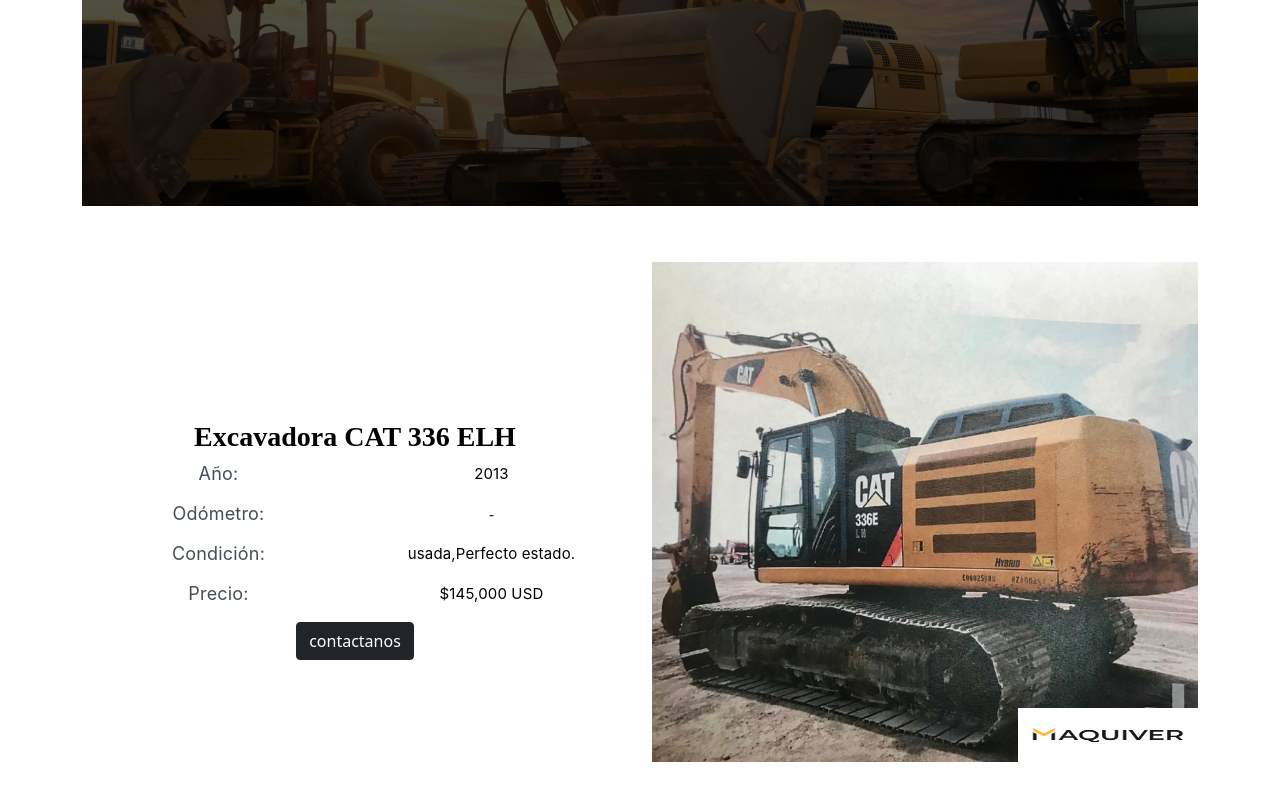
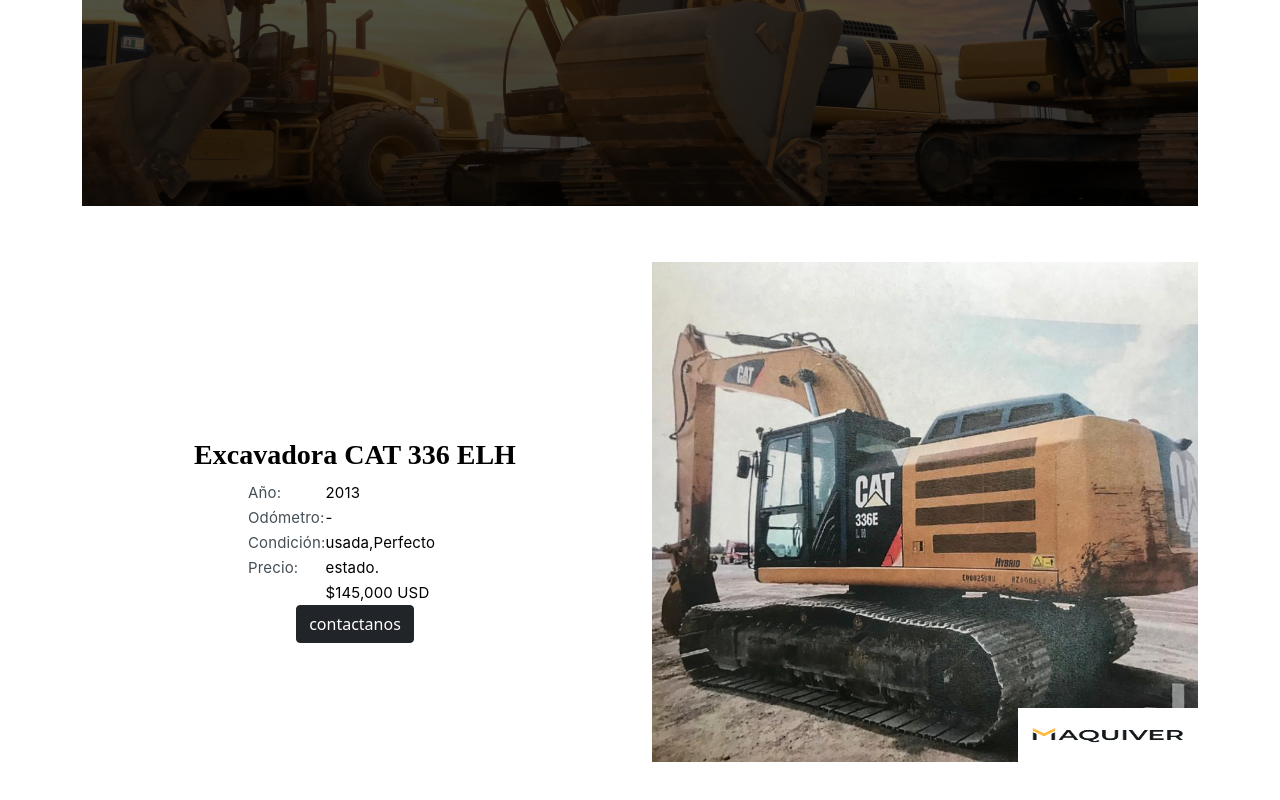
Before and after one commit to Faure1/nose, a Next.js app in the folder next-bootstrap/: page / in a window 1280 px wide. Shown: the part 2291-3091 px from the top of the page. Built offline with nearby package versions, Linux system fonts and the light colour scheme.

Commit message:
ultima antes que se unan los otros culiados

```diff
--- a/next-bootstrap/components/components/Body.js
+++ b/next-bootstrap/components/components/Body.js
@@ -128,26 +128,40 @@
 
 
             <Container className="margin-bottom-56px">
-                <Row>
-                    <div className=" d-flex col-12 order-1 order-lg-0 col-lg-6 medio-altura2 mediohero">
-                        <div className='col-12'>
+                <Row className=''>
+                    <div className=" d-flex col-12 order-1 order-lg-0 col-lg-6 mediohero-info">
+                        <div className='col-12 '>
                             <div>
                             <h1 className='titulos-venta'>Excavadora CAT 336 ELH</h1>
-
                             </div>
-                            <div className='d-flex'>
-                            <div className=' order-0 w-50'>
-                                    <p className='lado-izquierdo' >Año:</p>
-                                    <p className='lado-izquierdo'>Odómetro:</p>
-                                    <p className='lado-izquierdo'>Condición:</p>
-
-                                    <p className='lado-izquierdo'>Precio:</p>
+                            <div className='d-flex texto-de-info-medio'>
+                            <div className=' order-0 w-20'>
+                                <div className='div-info-ado-izquierdo'>
+                                <p className='lado-izquierdo' >Año:</p>
                                 </div>
-                                <div className='order-1 w-50 '>
-                                    <p className='lado-derecho'>2013</p>
-                                    <p>-</p>
-                                    <p className='lado-derecho'>usada,Perfecto estado.</p>
-                                    <p className='lado-derecho'>$145,000 USD</p>
+                                <div className='div-info-ado-izquierdo'>
+                                <p className='lado-izquierdo'>Odómetro:</p>
+                                </div>
+                                <div className='div-info-ado-izquierdo'>
+                                <p className='lado-izquierdo'>Condición:</p>
+                                </div>
+                                <div className='div-info-ado-izquierdo'>
+                                   <p className='lado-izquierdo'>Precio:</p>
+                                </div>
+                            </div>
+                                <div className='order-1 w-25'>
+                                    <div className='div-info-lado-derecho'>
+                                    <p className='lado-derecho'>  2013</p>
+                                    </div>
+                                    <div className='div-info-lado-derecho'>
+                                    <p className='lado-derecho'>  -</p>
+                                    </div>
+                                    <div className='div-info-lado-derecho'>
+                                        <p className='lado-derecho'>  usada,Perfecto estado.</p>
+                                    </div>
+                                    <div className='div-info-lado-derecho'>
+                                    <p className='lado-derecho'>  $145,000 USD</p>
+                                    </div>
                                 </div>
                             </div>
                             <div>
--- a/next-bootstrap/styles/globals.scss
+++ b/next-bootstrap/styles/globals.scss
@@ -29,13 +29,18 @@
   margin-bottom: 12px;
 
 }
+
 .mediohero{
 
   text-align: center;
 
   align-items: center;
 }
+.mediohero-info{
+  text-align: center;
+  align-items: center;
 
+}
 .padding{
   margin-bottom: 40px;
 }
@@ -162,22 +167,33 @@
   text-align: center;
 }
 .lado-izquierdo{
+  display: inline;
   font-family: Inter;
-font-size: 18px;
-font-weight: 400;
+  font-size: 15px;
+  font-weight: 400;
 line-height: 24px;
 letter-spacing: 0.01em;
 color: rgba(67, 78, 86, 1);
 
 }
-
+.div-info-ado-izquierdo  {
+  text-align: start;
+}
+.div-info-lado-derecho{
+  text-align: start;
+}
 .lado-derecho{
+  display: inline;
   font-family: Inter;
   font-size: 15px;
   font-weight: 400;
   line-height: 24px;
   letter-spacing: 0.01em;
   color: black;
+
+}
+.texto-de-info-medio{
+  justify-content: center;
 
 }
 .titulos-venta{
```
